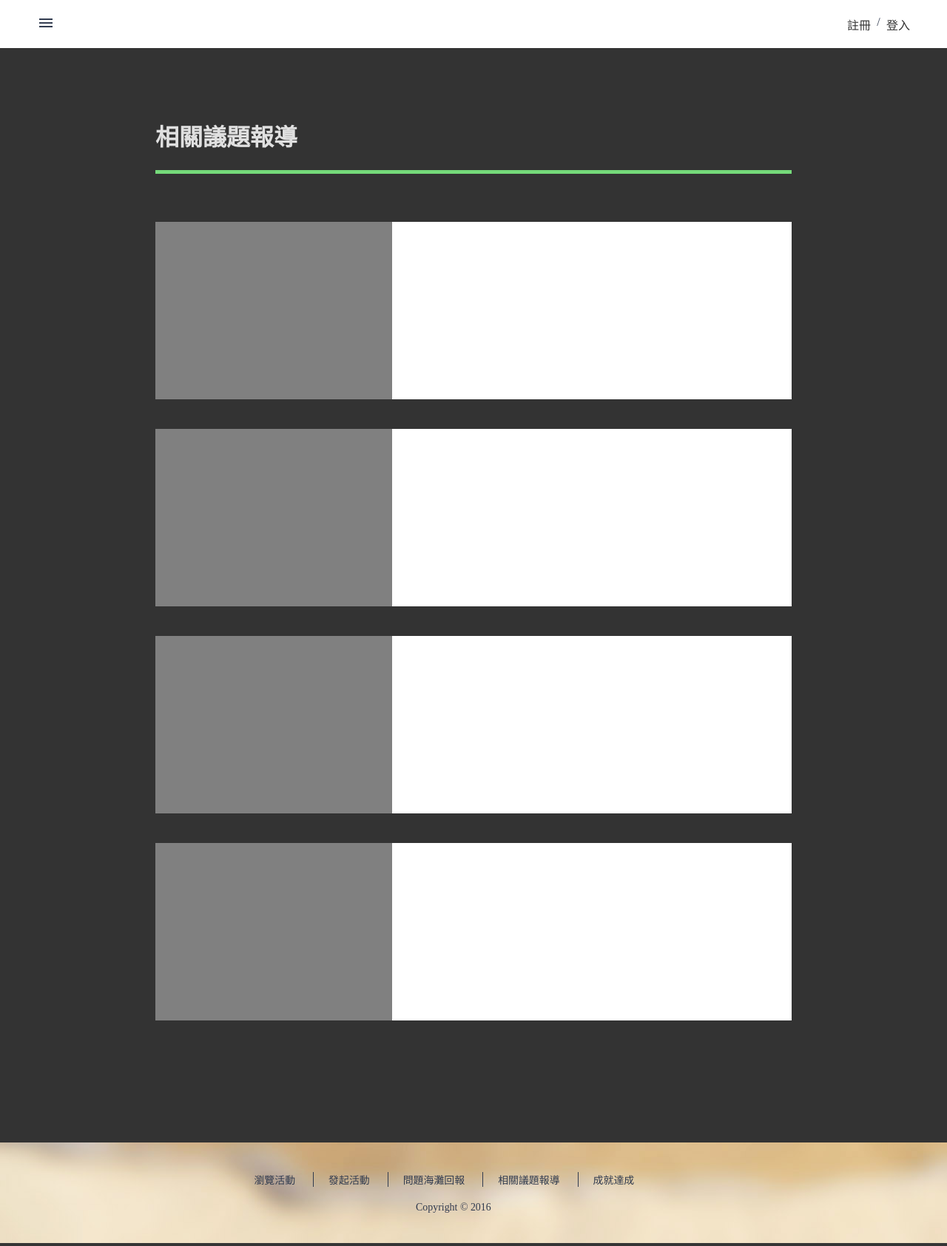
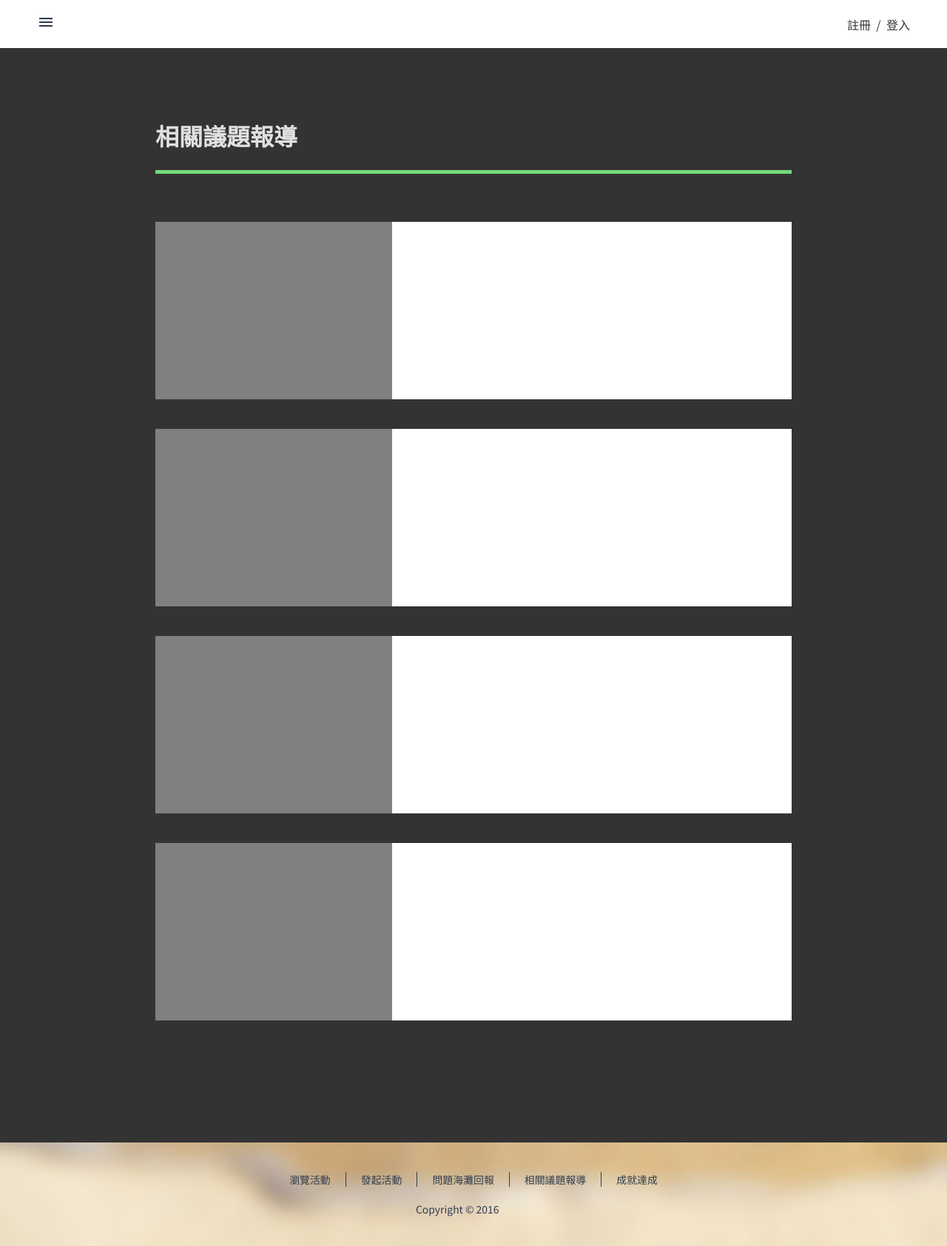
Before and after one commit to HsiehMengHua/F2E_termProject, a PHP site: page /pages/issue/issue.html in a window 1280 px wide. Shown: the whole page at 74% size. Run offline with PHP 8.4, Linux system fonts and the light colour scheme.

Commit message:
(Johnson) footer獨立出來

```diff
--- /dev/null
+++ b/css/_footer.scss
@@ -0,0 +1,33 @@
+footer{
+  background-color: #e0caad;
+  background-image: url(../img/footer.jpg);
+  background-position: left center;
+  padding: 40px 0;
+
+  ul{
+    margin: auto;
+    display: flex;
+    justify-content: center;
+
+    li{
+      font-size: 87%;
+      padding: 0 20px;
+      border-left: 1px solid #313b4f;
+
+      &:first-child{
+        border: 0;
+      }
+    }
+  }
+
+  p{
+    width: 156px;
+    margin: auto;
+    font-size: 87%;
+    margin-top: 20px;
+  }
+
+  @media screen and (max-width: 480px) {
+
+  }
+}
--- a/css/issue.css
+++ b/css/issue.css
@@ -98,15 +98,14 @@ footer {
   background-position: left center;
   padding: 40px 0; }
   footer ul {
-    width: 593.06px;
-    margin: auto; }
+    margin: auto;
+    display: flex;
+    justify-content: center; }
     footer ul li {
       font-size: 87%;
-      display: inline-block;
       padding: 0 20px;
       border-left: 1px solid #313b4f; }
       footer ul li:first-child {
-        padding-left: 0;
         border: 0; }
   footer p {
     width: 156px;
--- a/css/issue.scss
+++ b/css/issue.scss
@@ -91,33 +91,4 @@ nav{
 }
 
 /* Footer Settings */
-footer{
-  background-color: #e0caad;
-  background-image: url(../img/footer.jpg);
-  background-position: left center;
-  padding: 40px 0;
-
-  ul{
-    width: 593.06px;
-    margin: auto;
-
-    li{
-      font-size: 87%;
-      display: inline-block;
-      padding: 0 20px;
-      border-left: 1px solid #313b4f;
-
-      &:first-child{
-        padding-left: 0;
-        border: 0;
-      }
-    }
-  }
-
-  p{
-    width: 156px;
-    margin: auto;
-    font-size: 87%;
-    margin-top: 20px;
-  }
-}
+@import "footer";
--- a/css/style.css
+++ b/css/style.css
@@ -10,7 +10,7 @@ html, body {
   width: 100%;
   height: 100%;
   font-size: 16px;
-  font-family: "Noto Sans TC", , sans-serif;
+  font-family: "Noto Sans TC", sans-serif;
   color: #313b4f;
   text-decoration: none;
 }.clear:after {
```
Also changed, not shown: css/issue_article.css (+3 -4 lines), css/issue_article.scss (+1 -30 lines), 2 other files.
